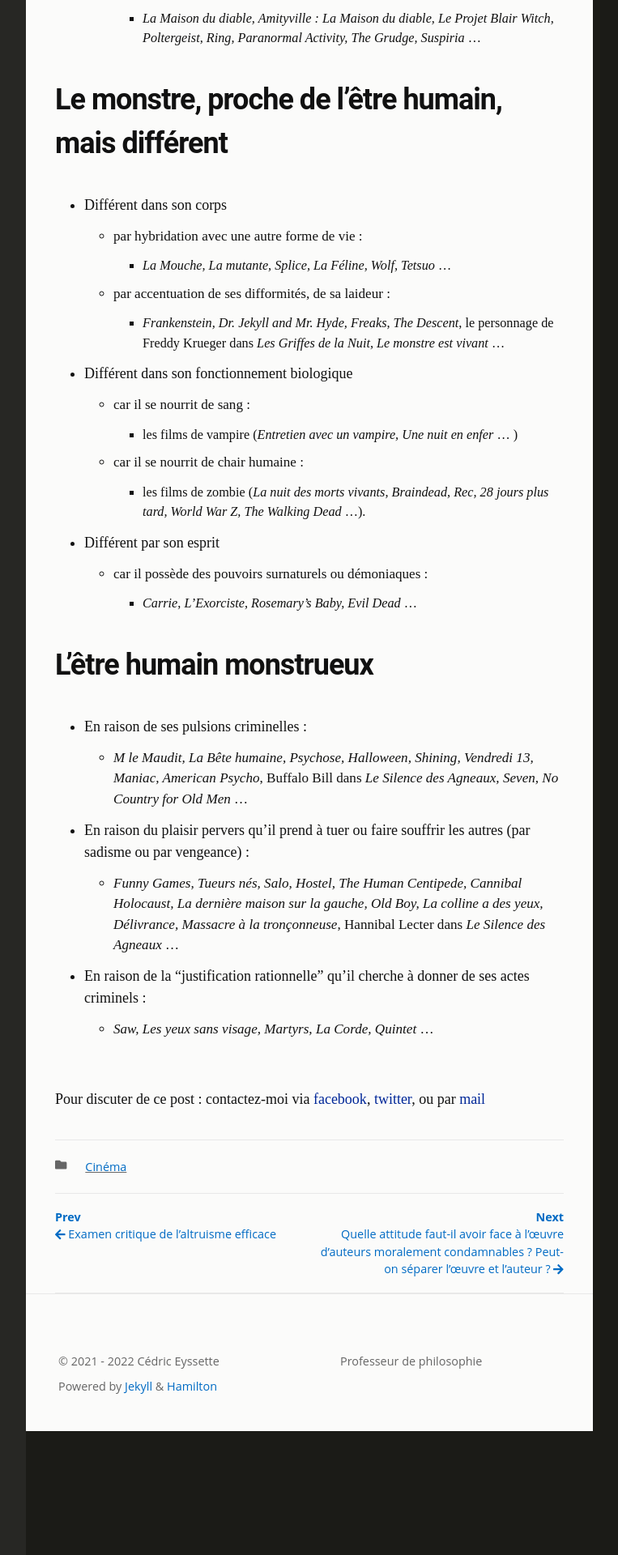
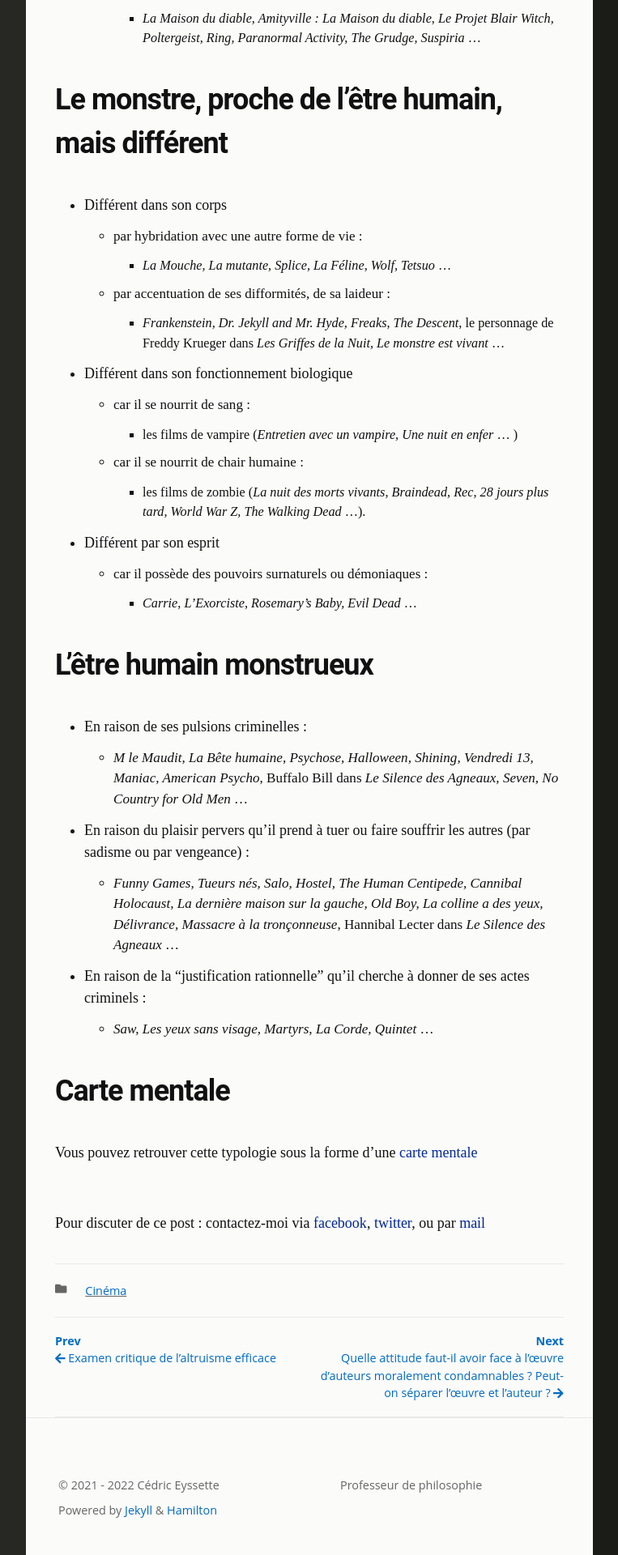
Before and after one commit to eyssette/Blog, a Jekyll site: the page built from _posts/2021-08-03-Les-monstres-au-cinema-typologie.md, in a window 1280 px wide. Shown: the part 1318-3238 px from the top of the page at 81% size, without its empty margins (388-1151 px from the left). Built offline with Jekyll 4.4.1, drawn with Linux system fonts in a browser that asks for light colours; nearby versions of some CDN libraries; some web fonts are replaced; comment, search, counter and statistics services are not loaded.

Commit message:
Update 2021-08-03-Les-monstres-au-cinema-typologie.md

```diff
--- a/_posts/2021-08-03-Les-monstres-au-cinema-typologie.md
+++ b/_posts/2021-08-03-Les-monstres-au-cinema-typologie.md
@@ -52,3 +52,8 @@ N'hésitez pas à me contacter si vous avez repéré d'autres types de monstres
   - _Funny Games, Tueurs nés, Salo, Hostel, The Human Centipede, Cannibal Holocaust, La dernière maison sur la gauche, Old Boy, La colline a des yeux, Délivrance, Massacre à la tronçonneuse_, Hannibal Lecter dans _Le Silence des Agneaux_ …
 - En raison de la “justification rationnelle” qu’il cherche à donner de ses actes criminels :
   - _Saw, Les yeux sans visage, Martyrs, La Corde, Quintet_ …
+
+
+# Carte mentale
+
+Vous pouvez retrouver cette typologie sous la forme d'une [carte mentale](https://eyssette.github.io/mindmap/monstres-au-cinema-typologie)
```
